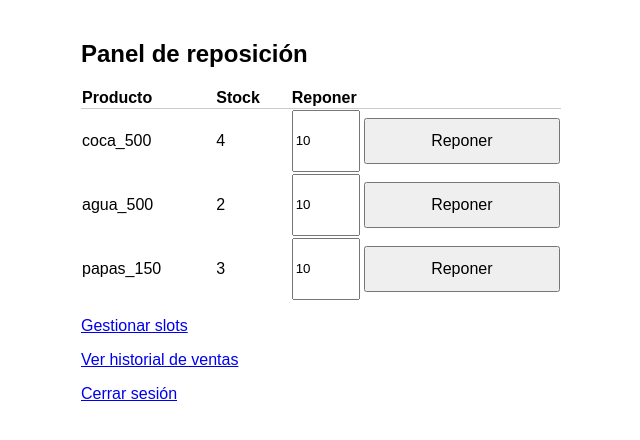
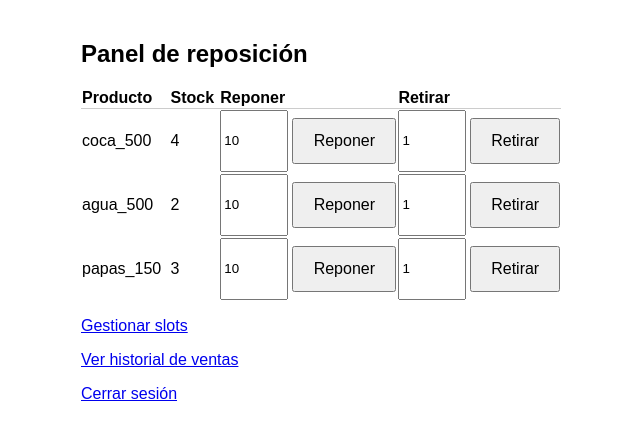
Before and after one commit to DinoDepetris/vending, a Flask app: page /admin in a window 1280 px wide. Shown: the top 440 px of the page, without its empty margins (319-959 px from the left). Run offline with Flask 3, Linux system fonts and the light colour scheme; the visitor is signed in with stand-in values (Sample User, id 1); data comes from the database, SQL or seed files in the repository.

Commit message:
Corregido filtro de reposición, agregado retiro de stock y polling en admin

```diff
--- a/datos/inventario.py
+++ b/datos/inventario.py
@@ -95,6 +95,22 @@ def reponer_stock(producto, cantidad):
     conn.close()
 
 
+def retirar_stock(producto, cantidad):
+    conn = obtener_conexion()
+
+    # MAX(stock - ?, 0) calcula la resta y, si el resultado sería
+    # negativo, se queda en 0 en su lugar. Esto evita que un retiro más
+    # grande que el stock actual (por ejemplo, un typo: poner 500 en vez
+    # de 5) deje un número negativo guardado, que no tendría sentido
+    # para una cantidad de productos físicos.
+    conn.execute(
+        "UPDATE inventario SET stock = MAX(stock - ?, 0) WHERE producto = ?",
+        (cantidad, producto)
+    )
+    conn.commit()
+    conn.close()
+
+
 def obtener_productos_en_venta():
     conn = obtener_conexion()
 
--- a/rutas/admin.py
+++ b/rutas/admin.py
@@ -8,7 +8,7 @@ from flask import Blueprint, render_template, request, session, redirect, Respon
 import csv
 import io
 
-from datos.inventario import obtener_inventario_completo, reponer_stock, crear_o_actualizar_producto
+from datos.inventario import obtener_productos_en_venta, reponer_stock, retirar_stock, crear_o_actualizar_producto
 from datos.slots import obtener_todos_los_slots, asignar_producto_a_slot, vaciar_slot, agregar_slots_nuevos
 from datos.ventas import obtener_resumen_por_producto, obtener_total_general, obtener_ventas_recientes, obtener_todas_las_ventas
 from config import CONTRASEÑA_ADMIN
@@ -26,7 +26,14 @@ def panel_admin():
     if not session.get("autenticado"):
         return render_template("admin_login.html")
 
-    inventario = obtener_inventario_completo()
+    # Cambio clave: antes usaba obtener_inventario_completo(), que trae
+    # TODO el catálogo exista o no en algún slot. Eso causaba el bug que
+    # reportaste — un producto recién vaciado de su slot seguía
+    # apareciendo acá para reponerle stock, aunque ya no estuviera a la
+    # venta en ningún lado. obtener_productos_en_venta() es la misma
+    # función que ya usa la tienda: solo trae lo que tiene slot asignado
+    # ahora mismo, así las dos pantallas quedan siempre consistentes.
+    inventario = obtener_productos_en_venta()
     return render_template("admin_panel.html", inventario=inventario)
 
 
@@ -61,6 +68,20 @@ def admin_reponer():
 
     if cantidad > 0:
         reponer_stock(producto, cantidad)
+
+    return redirect("/admin")
+
+
+@admin_bp.route("/retirar", methods=["POST"])
+def admin_retirar():
+    if not session.get("autenticado"):
+        return redirect("/admin")
+
+    producto = request.form.get("producto")
+    cantidad = int(request.form.get("cantidad", 0))
+
+    if cantidad > 0:
+        retirar_stock(producto, cantidad)
 
     return redirect("/admin")
 
--- a/templates/admin_panel.html
+++ b/templates/admin_panel.html
@@ -7,16 +7,23 @@
 <body class="panel-admin">
     <h2>Panel de reposición</h2>
     <table>
-        <tr><th>Producto</th><th>Stock</th><th>Reponer</th></tr>
+        <tr><th>Producto</th><th>Stock</th><th>Reponer</th><th>Retirar</th></tr>
         {% for nombre, datos in inventario.items() %}
         <tr>
             <td>{{ nombre }}</td>
-            <td>{{ datos.stock }}</td>
+            <td id="stock-{{ nombre }}">{{ datos.stock }}</td>
             <td>
                 <form method="POST" action="/admin/reponer" class="form-reponer">
                     <input type="hidden" name="producto" value="{{ nombre }}">
                     <input type="number" name="cantidad" value="10" min="1">
                     <button type="submit">Reponer</button>
+                </form>
+            </td>
+            <td>
+                <form method="POST" action="/admin/retirar" class="form-reponer">
+                    <input type="hidden" name="producto" value="{{ nombre }}">
+                    <input type="number" name="cantidad" value="1" min="1">
+                    <button type="submit">Retirar</button>
                 </form>
             </td>
         </tr>
@@ -25,5 +32,27 @@
     <p><a href="/admin/slots">Gestionar slots</a></p>
     <p><a href="/admin/ventas">Ver historial de ventas</a></p>
     <p><a href="/admin/logout">Cerrar sesión</a></p>
+
+    <script>
+        // El mismo patrón de polling que ya usa la tienda (tienda.html):
+        // le preguntamos al servidor cada 2 segundos "¿cómo está el
+        // stock ahora?", y actualizamos solo el número, sin recargar
+        // toda la página. Reutilizamos /estado — es la misma ruta que
+        // ya existía para la tienda, porque el dato que necesitamos acá
+        // es exactamente el mismo (producto → stock actual).
+        async function actualizarStock() {
+            const respuesta = await fetch("/estado");
+            const productos = await respuesta.json();
+
+            for (const nombre in productos) {
+                const celda = document.getElementById("stock-" + nombre);
+                if (celda) {
+                    celda.innerText = productos[nombre].stock;
+                }
+            }
+        }
+
+        setInterval(actualizarStock, 2000);
+    </script>
 </body>
 </html>
```
